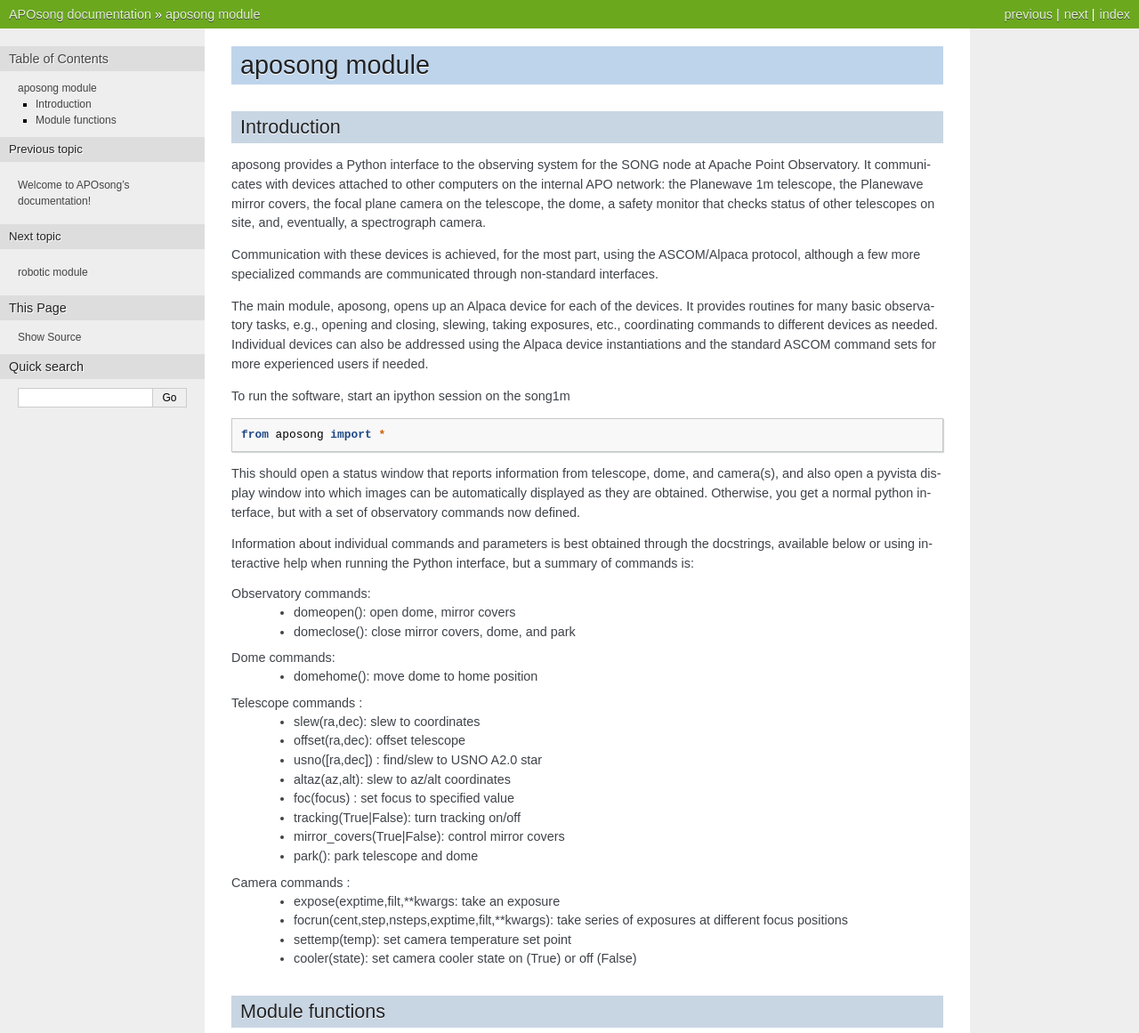
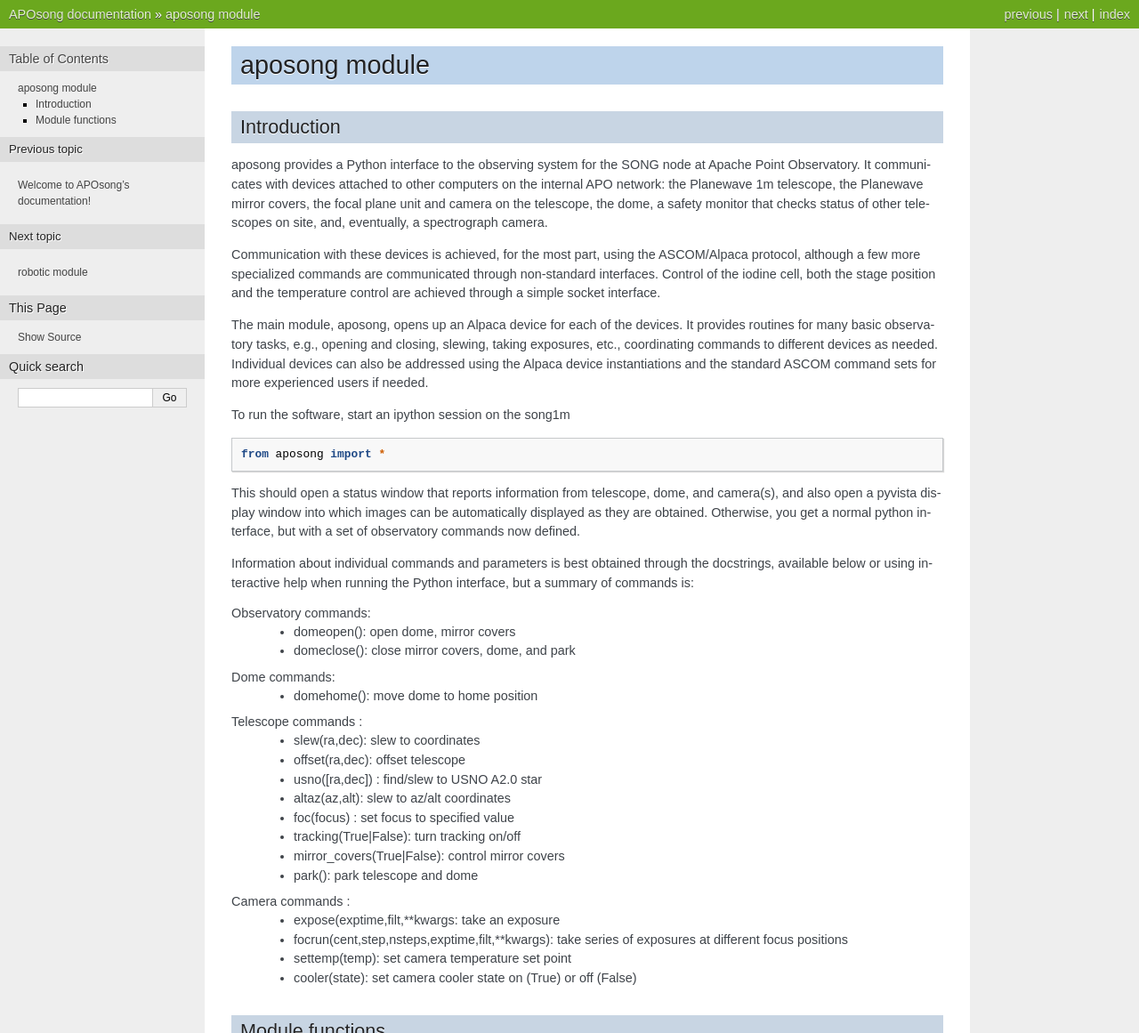
Before and after one commit to holtzmanjon/APOsong, a Sphinx documentation site: the page built from docs/aposong.txt, in a window 1280 px wide, cut to the strip 0-1161 px from the top of the page. Shown: the whole strip at 89% size. Built offline with Sphinx 7.4.7, drawn with Linux system fonts in a browser that asks for light colours.

Commit message:
add iodine

```diff
--- a/docs/aposong.txt
+++ b/docs/aposong.txt
@@ -7,12 +7,14 @@ Introduction
 aposong provides a Python interface to the observing system for the SONG node at Apache
 Point Observatory. It communicates with devices attached to other computers on the
 internal APO network: the Planewave 1m telescope, the Planewave mirror covers,
-the focal plane camera on the telescope, the dome, a safety monitor that checks
+the focal plane unit and camera on the telescope, the dome, a safety monitor that checks
 status of other telescopes on site, and, eventually, a spectrograph camera.
 
 Communication with these devices is achieved, for the most part, using the
 ASCOM/Alpaca protocol, although a few more specialized commands are communicated
-through non-standard interfaces.
+through non-standard interfaces. Control of the iodine cell, both the stage
+position and the temperature control are achieved through a simple socket
+interface.
 
 The main module, aposong, opens up an Alpaca device for each of the devices. It
 provides routines for many basic observatory tasks, e.g., opening and closing,
```
